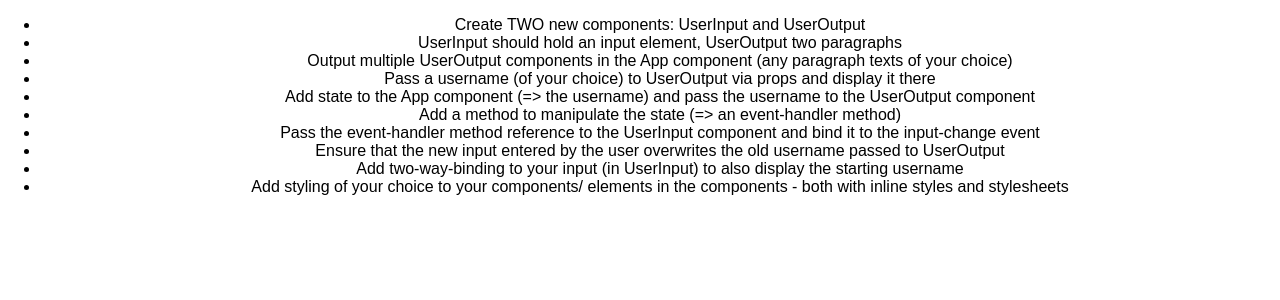
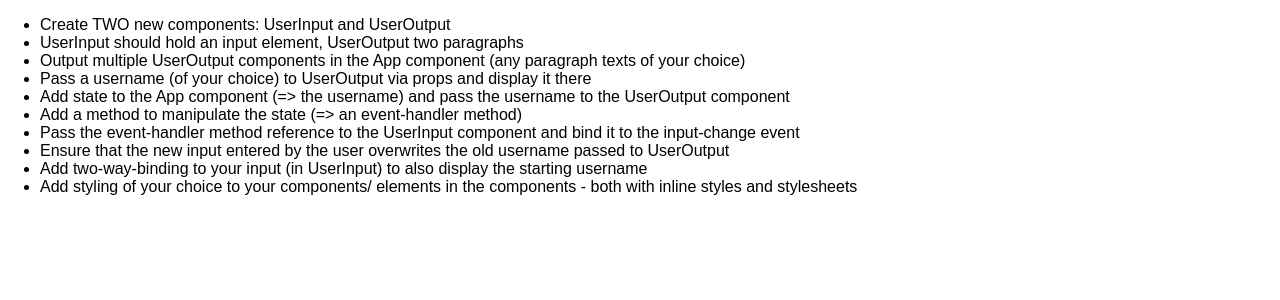
Before and after one commit to egeriicw/react-complete-guide_lesson50optional, a React (Create React App) app: page / in a window 1280 px wide. Shown: the top 300 px of the page. Built offline with nearby package versions, Linux system fonts and the light colour scheme.

Commit message:
left-aligned <li>

```diff
--- a/src/App.css
+++ b/src/App.css
@@ -26,3 +26,8 @@
   from { transform: rotate(0deg); }
   to { transform: rotate(360deg); }
 }
+
+
+li {
+  text-align: left;
+}
```
